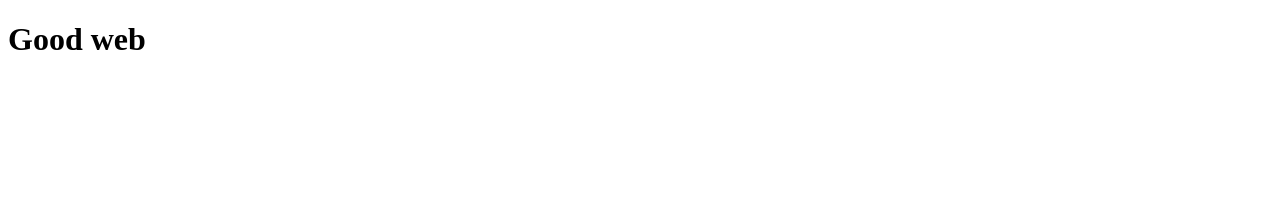
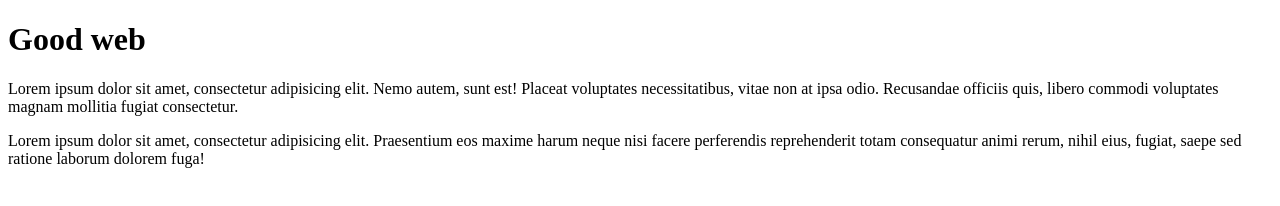
Before and after one commit to tphdev/good-web-example, a plain HTML site: page index.html in a window 1280 px wide. Drawn offline with Linux system fonts and the light colour scheme.

Commit message:
adding lorem content and css

```diff
--- /dev/null
+++ b/css/styles.css
@@ -0,0 +1,3 @@
+*{
+  box-sizing: border-box;
+}
--- a/index.html
+++ b/index.html
@@ -6,5 +6,8 @@
   </head>
   <body>
     <h1>Good web</h1>
+    <p>Lorem ipsum dolor sit amet, consectetur adipisicing elit. Nemo autem, sunt est! Placeat voluptates necessitatibus, vitae non at ipsa odio. Recusandae officiis quis, libero commodi voluptates magnam mollitia fugiat consectetur.</p>
+    <p>Lorem ipsum dolor sit amet, consectetur adipisicing elit. Praesentium eos maxime harum neque nisi facere perferendis reprehenderit totam consequatur animi rerum, nihil eius, fugiat, saepe sed ratione laborum dolorem fuga!</p>
+
   </body>
 </html>
```
